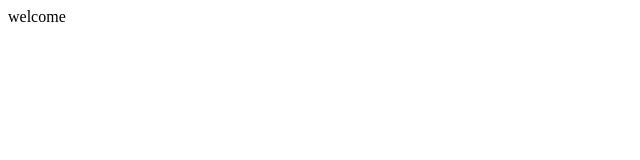
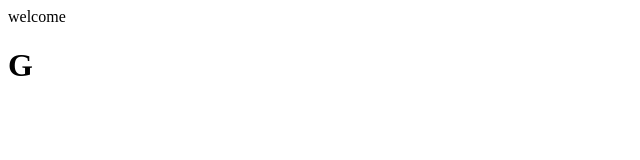
Before and after one commit to DharaniRenu1/dg, a plain HTML site: page index.html in a window 1280 px wide. Shown: the full height of the page, 0-640 px from the left. Drawn offline with Linux system fonts and the light colour scheme.

Commit message:
third commit

```diff
--- a/index.html
+++ b/index.html
@@ -1,5 +1,6 @@
 <html>
     <body>
         welcome
+        <h1>G</h1>
     </body>
 </html>
```
